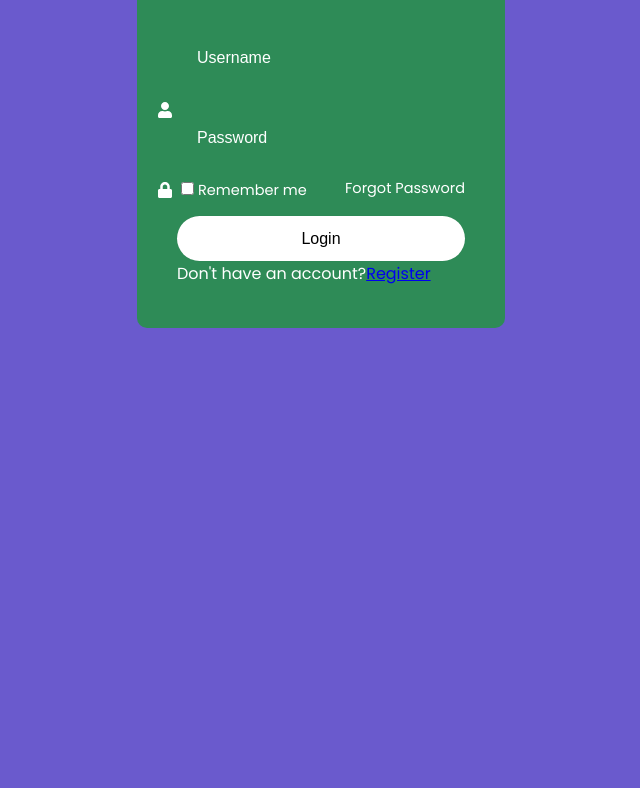
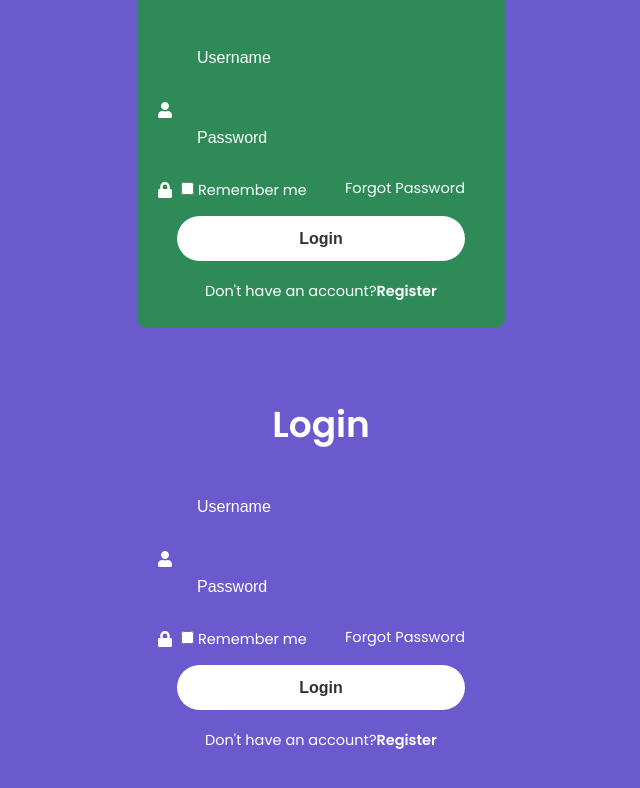
Before and after one commit to MBUDA-BRANICE-NJIRA/Log-In-Form, a React (Create React App) app: page / in a window 1280 px wide. Shown: the part 282-1070 px from the top of the page, without its empty margins (319-959 px from the left). Before the commit the page ends 800 px from the top, so only its background shows below. Built offline with nearby package versions, Linux system fonts and the light colour scheme.

Commit message:
Started worikin on the reidter form section

```diff
--- a/src/Components/LoginRegister/LoginRegister.css
+++ b/src/Components/LoginRegister/LoginRegister.css
@@ -75,4 +75,19 @@
     box-shadow: 0 0 1px rgba(0, 0, 0, .1);
     cursor: pointer;
     font-size: 16px;
+    color: #333;
+    font-weight: 700;
 }
+form .register-link{
+    font-size: 14.5px;
+    text-align: center;
+    margin: 20px 0 15px;
+}
+.register-link p a {
+    color: #fff;
+    text-decoration: none;
+    font-weight: 600;
+}
+.register-link p a:hover{
+    text-decoration: underline;
+}
--- a/src/Components/LoginRegister/LoginRegister.jsx
+++ b/src/Components/LoginRegister/LoginRegister.jsx
@@ -33,6 +33,35 @@
            </div>
         </form>
        </div>
+
+       {/* /* REGISTER SECTION */ }
+
+       <div className="form-box register">
+        <form action="">
+          <h1>Login</h1>
+
+           <div className="input-box">
+            <input type="text" placeholder='Username' required />
+            <FaUser className='icon'/>
+           </div>
+
+           <div className="input-box">
+            <input type="password" placeholder='Password' required />
+            <FaLock  className='icon'/>
+           </div>
+
+           <div className="remember-forgot">
+            <label><input type="checkbox" />Remember me</label>
+            <a href="nav#">Forgot Password</a>
+           </div>
+
+           <button type='submit'>Login</button>
+
+           <div className="register-link">
+            <p>Don't have an account?<a href="nav#">Register</a></p>
+           </div>
+        </form>
+       </div>
       </div>
   )
 };
```
